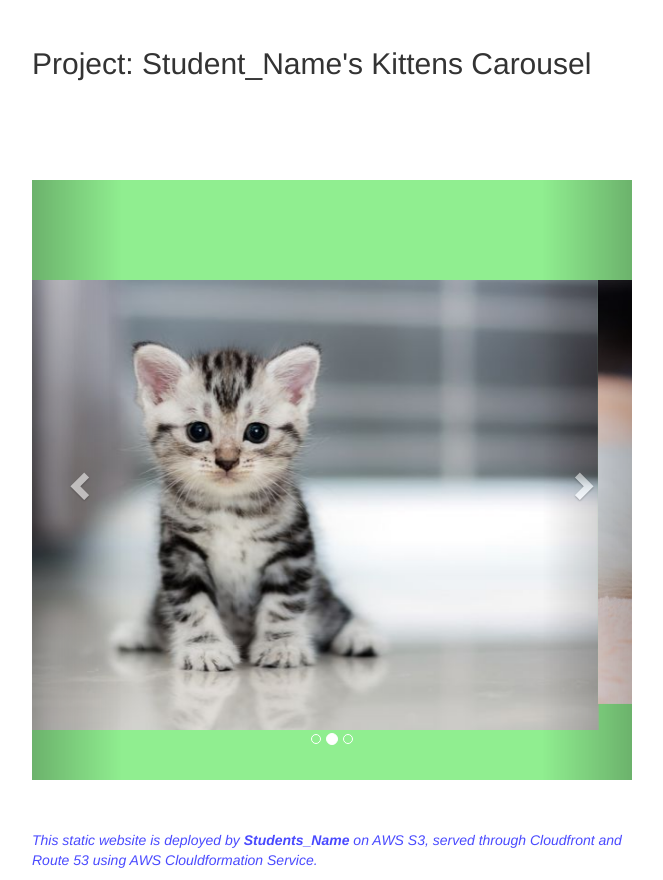
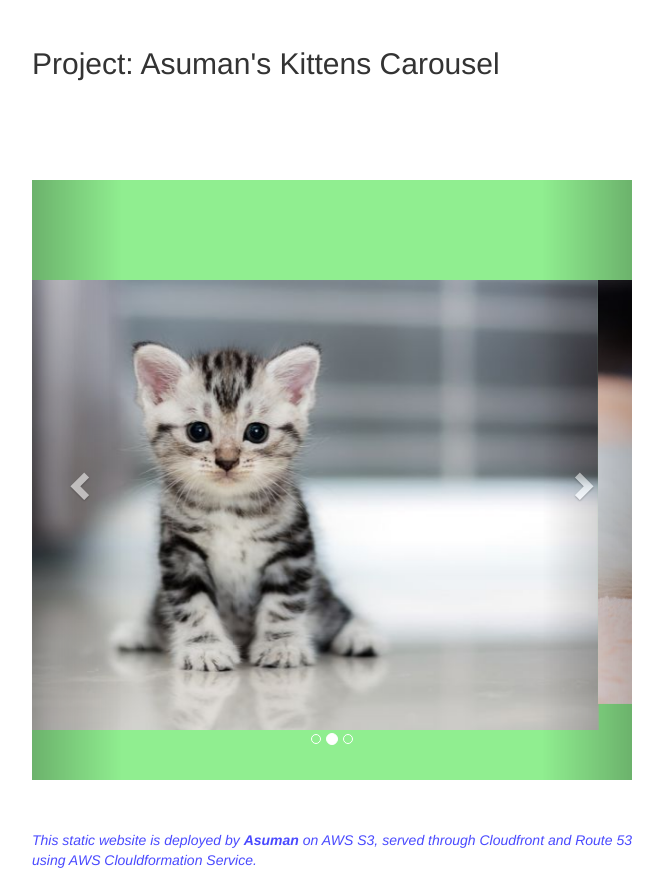
Before and after one commit to asumankamberoglu/Project-006-kittens-carousel-static-web-s3-cf, a plain HTML site: page static-web/index.html in a window 1280 px wide. Shown: the part 403-1283 px from the top of the page, without its empty margins (308-971 px from the left). Drawn offline with nearby package versions, Linux system fonts and the light colour scheme.

Commit message:
kittens project file added

```diff
--- a/static-web/index.html
+++ b/static-web/index.html
@@ -44,7 +44,7 @@
 
   <div><img src="https://clarusway.com/wp-content/uploads/2020/06/clarusway_logo.png" /></div>
 
-  <h2> Project: Student_Name's Kittens Carousel</h2>
+  <h2> Project: Asuman's Kittens Carousel</h2>
 
   <div id="myCarousel" class="carousel slide" data-ride="carousel">
     <!-- Indicators -->
@@ -79,7 +79,7 @@
   </div>
 
 
-  <p class="footnote"><i>This static website is deployed by <b> Students_Name </b> on AWS S3, served through Cloudfront and Route 53 using AWS Clouldformation Service.</i></p>
+  <p class="footnote"><i>This static website is deployed by <b> Asuman </b> on AWS S3, served through Cloudfront and Route 53 using AWS Clouldformation Service.</i></p>
 </body>
 
 </html>
```
Also changed, not shown: 4 other files.
